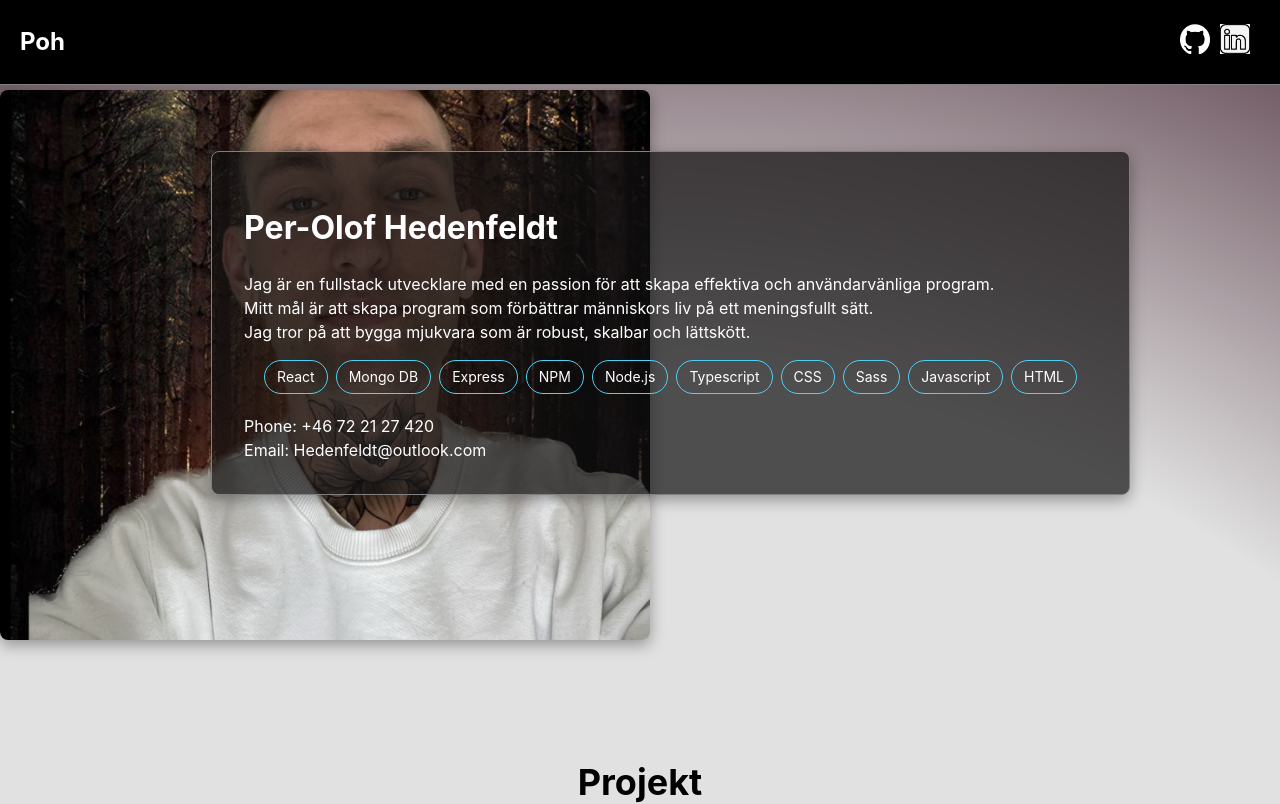
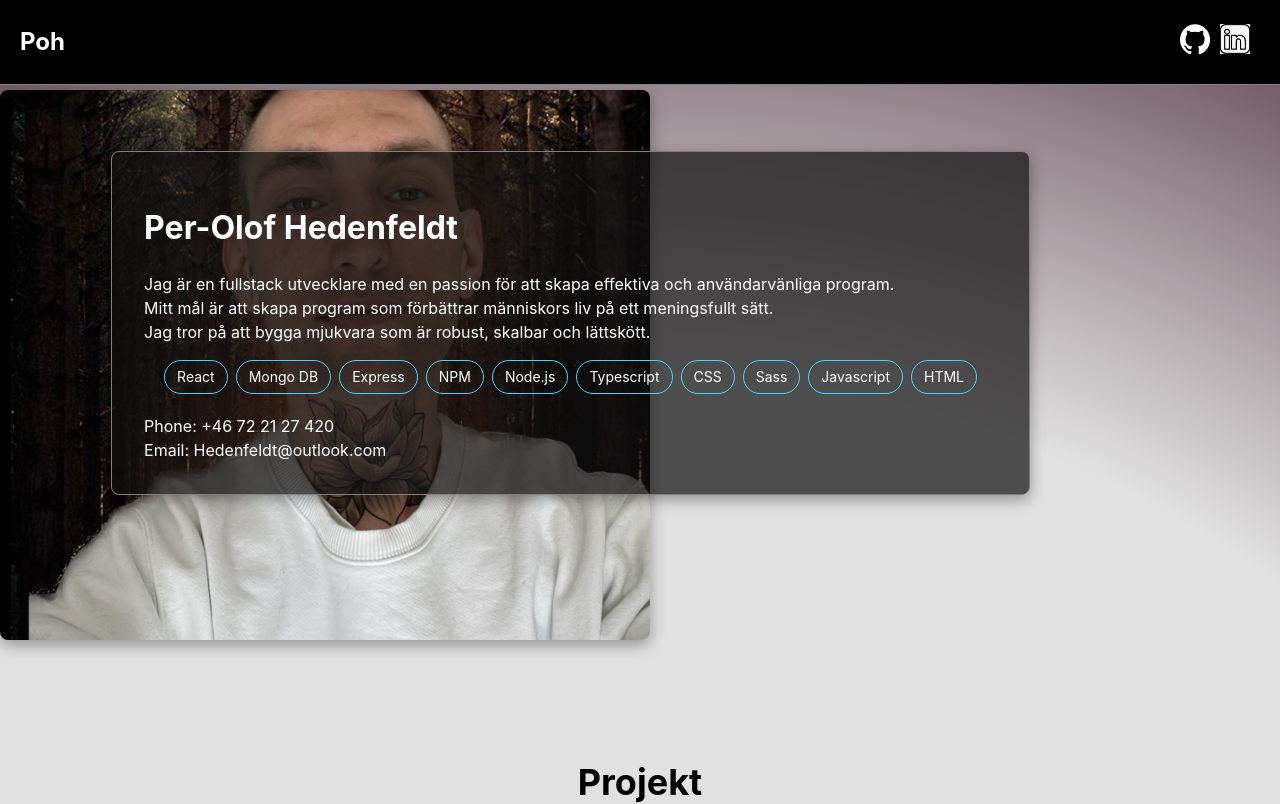
Before and after one commit to hedenfeldt/portfolio-main, a React (Vite) app: page / in a window 1280 px wide. Shown: the top 804 px of the page. Built offline with nearby package versions, Linux system fonts and the light colour scheme.

Commit message:
about_right posistion

```diff
--- a/src/App.css
+++ b/src/App.css
@@ -76,7 +76,7 @@ nav button {
     flex-direction: column;
     padding: 2rem;
     position: absolute;
-    right: 150px;
+    right: 250px;
     border: grey 1px solid;
 }
 
```
